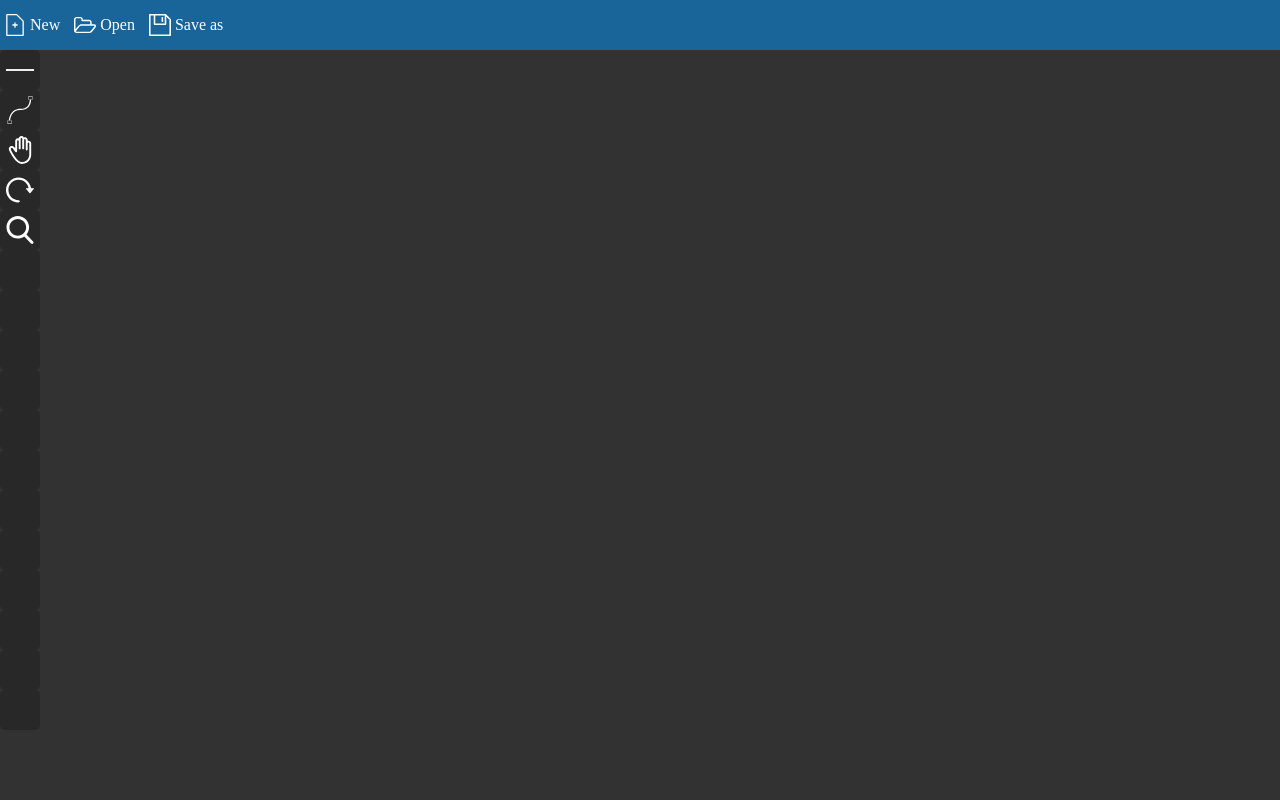
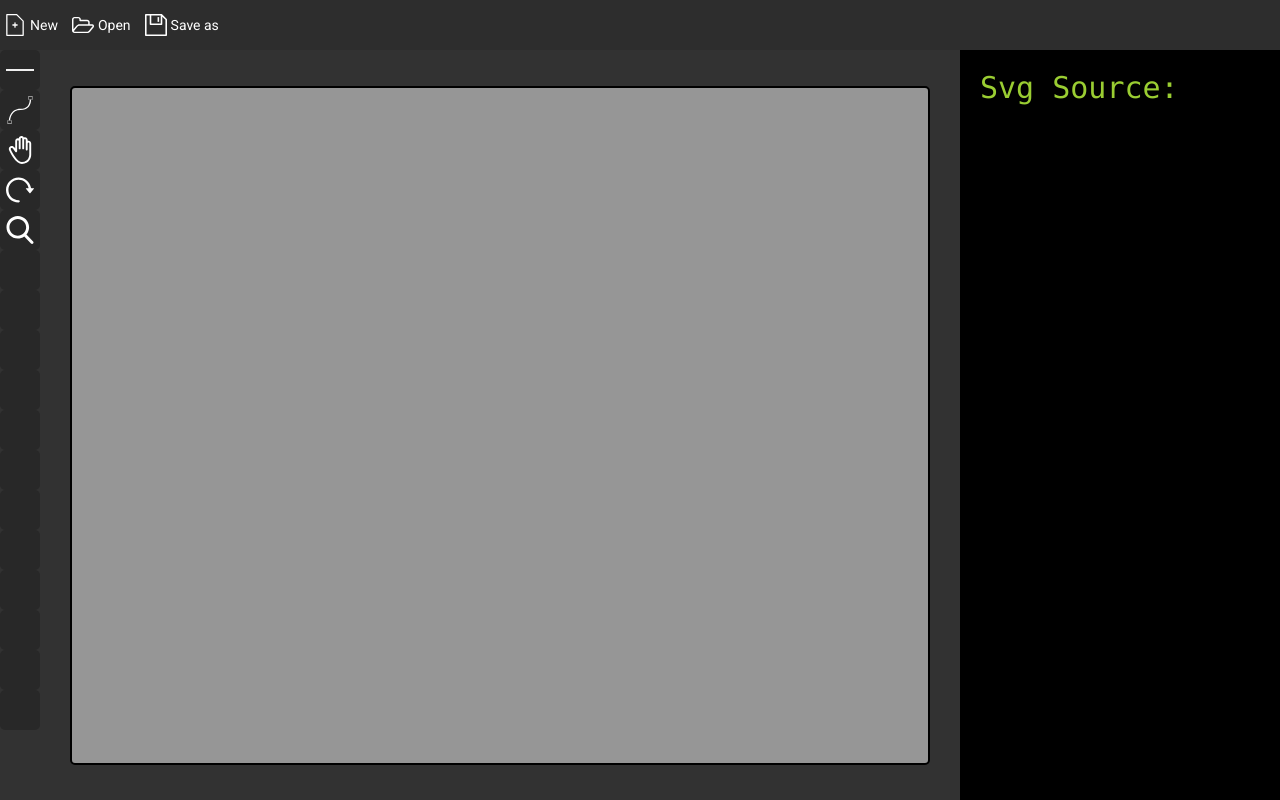
Before and after one commit to Clauzzz/Svggenerator, a website: page frontend/index.html in a window 1280 px wide. Drawn offline with nearby package versions, Linux system fonts and the light colour scheme; files that its build step writes are made by us from their sources; no server answers; files whose address does not match are found by name.

Commit message:
Improved UI

```diff
--- a/frontend/index.html
+++ b/frontend/index.html
@@ -4,6 +4,7 @@
         <link type="text/css" rel="stylesheet" href="./frontend/dist/styles/main.css">
         <link type="text/css" rel="stylesheet" href="./frontend/dist/styles/topbar.css">
         <link type="text/css" rel="stylesheet" href="./frontend/dist/styles/toolbar.css">
+        <link href="https://fonts.googleapis.com/css?family=Roboto&display=swap" rel="stylesheet">
     </head>
     <body>
 
@@ -29,6 +30,7 @@
                     <label>Save as</label>
                 </div>
             </div>
+            <div id="body">
                 <div id="toolbar">
                     <div class="line">
                         <div class="tool-button">
@@ -84,6 +86,13 @@
                         </div>
                     </div>
                 </div>
+                <canvas width="1000" height="1000" id="main"></canvas>
+                <div id="codepanel">
+                    <div class="title">Svg Source:</div>
+
+                </div>
+            </div>
+
             <!-- <canvas width="1000" height="1000" id="inputBoard"></canvas>
             <canvas width="1000" height="1000" id="outputBoard"></canvas> -->
 
--- a/frontend/scripts/graphic/tool.js
+++ b/frontend/scripts/graphic/tool.js
@@ -23,7 +23,6 @@ class Tool
         this.element.removeEventListener('click',this.selectTool);
         this.element.addEventListener('click',this.unselectTool);
         this.element.classList.add('tool-button-focused');
-        document.getElementsByClassName('container')[0].style.cursor = "url("+this.image+"),pointer";
 
         /*
         for(let i = 0;i<this.eventActions.length;i++)
--- a/frontend/styles/main.scss
+++ b/frontend/styles/main.scss
@@ -1,6 +1,10 @@
 body{
     margin:0 auto;
     overflow:hidden;
+}
+*{
+    font-family:Roboto;
+    font-size:14;
 }
 #colorPicker
 {
@@ -32,28 +36,48 @@ body{
     background-color: rgba(50,50,50,1);
 
 }
-.container canvas
+#body
 {
-    margin:10px;
-    background-color: rgba(160, 160, 160, 1);
+    height: calc(100% - 50px);
+    width: 100%;
+    display: flex;
+    align-items: center;
 }
-
 #main
 {
-    display: flex;
-    width: 100%;
     height: 90%;
-    position: relative;
-    background-color: green;
-}
-
-#inputBoard
-{
-    height: 500px;
-    width: 500px;
-    border-width: 1px;
+    width: calc(70% - 40px);
+    border-width: 2px;
+    background-color: rgba(150,150,150,1);
     border-color:rgba(0,0,0,1);
     border-style: solid;
-    display: block;
+    display: flex;
     position: relative;
+    margin:0 auto;
+    border-radius:5px;
 }
+#codepanel
+{
+    >*
+    {
+
+        color:yellowgreen;
+    }
+    .title
+    {
+        font-family:Consolas;
+        font-size:30;
+        width: 100%;
+        display: flex;
+    }
+
+    position: relative;
+    padding: 20px;
+    box-sizing: border-box;
+    width: 25%;
+    align-items: flex-end;
+    flex-direction: column;
+    display: flex;
+    height: 100%;
+    background-color: rgba(0,0,0,1);
+}
--- a/frontend/styles/toolbar.scss
+++ b/frontend/styles/toolbar.scss
@@ -2,7 +2,7 @@
 {
     display: flex;
     flex-direction: row;
-    height: calc(100% - 50px);
+    height: 100%;
     position: relative;
     width:40px;
 }
--- a/frontend/styles/topbar.scss
+++ b/frontend/styles/topbar.scss
@@ -9,7 +9,7 @@
     height: 50px;
     box-sizing: border-box;
     position: relative;
-    background-color:rgba(0,150,255,0.5);
+    background-color:rgba(40,40,40,0.5);
 }
 .topbar-item
 {
```
Also changed, not shown: frontend/scripts/functionality/actions.js (+13 -9 lines), frontend/dist/scripts/functionality/actions.js, frontend/dist/scripts/graphic/tool.js, frontend/dist/styles/main.css, frontend/dist/styles/toolbar.css, frontend/dist/styles/topbar.css. Lines whose indentation alone changed are shown as unchanged.
